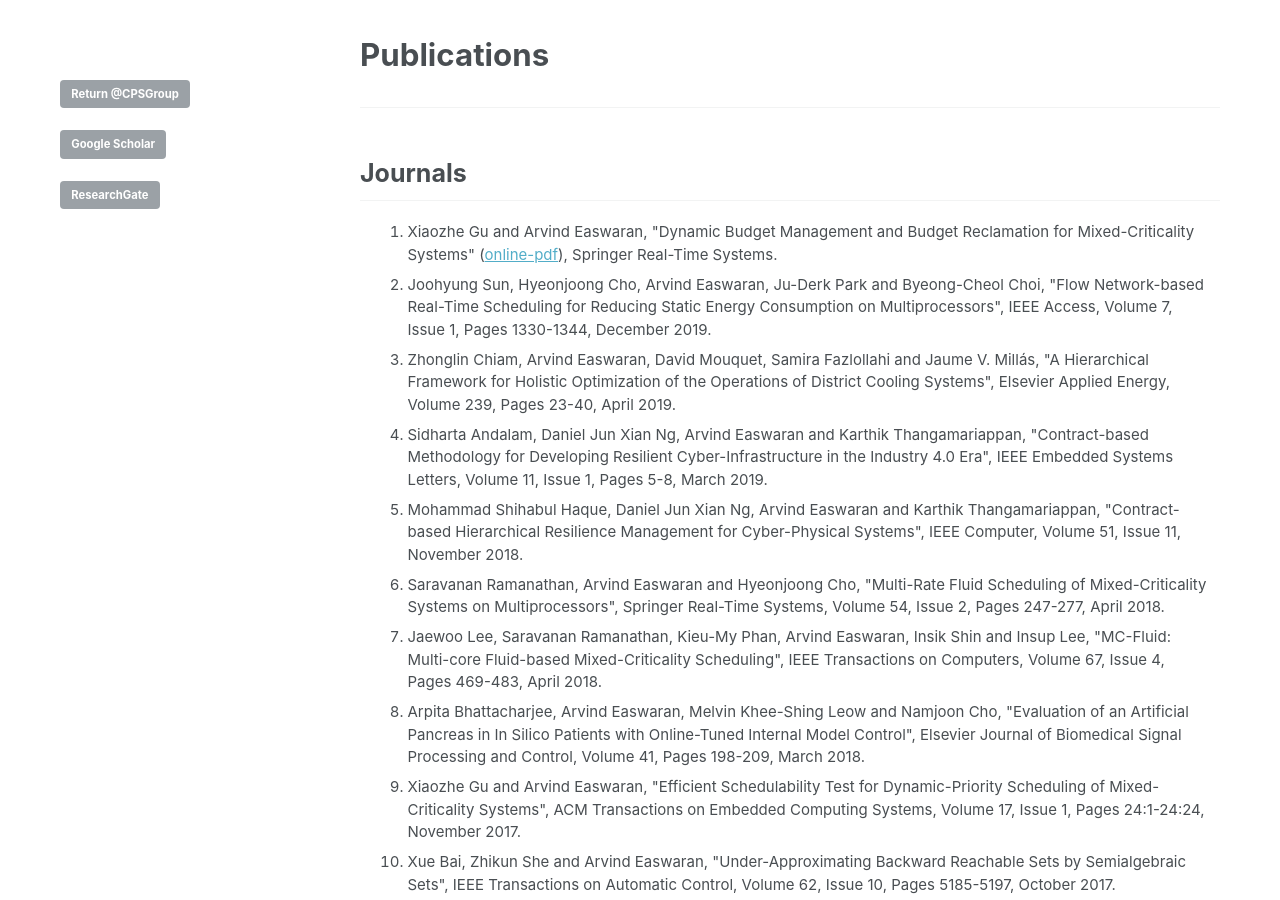
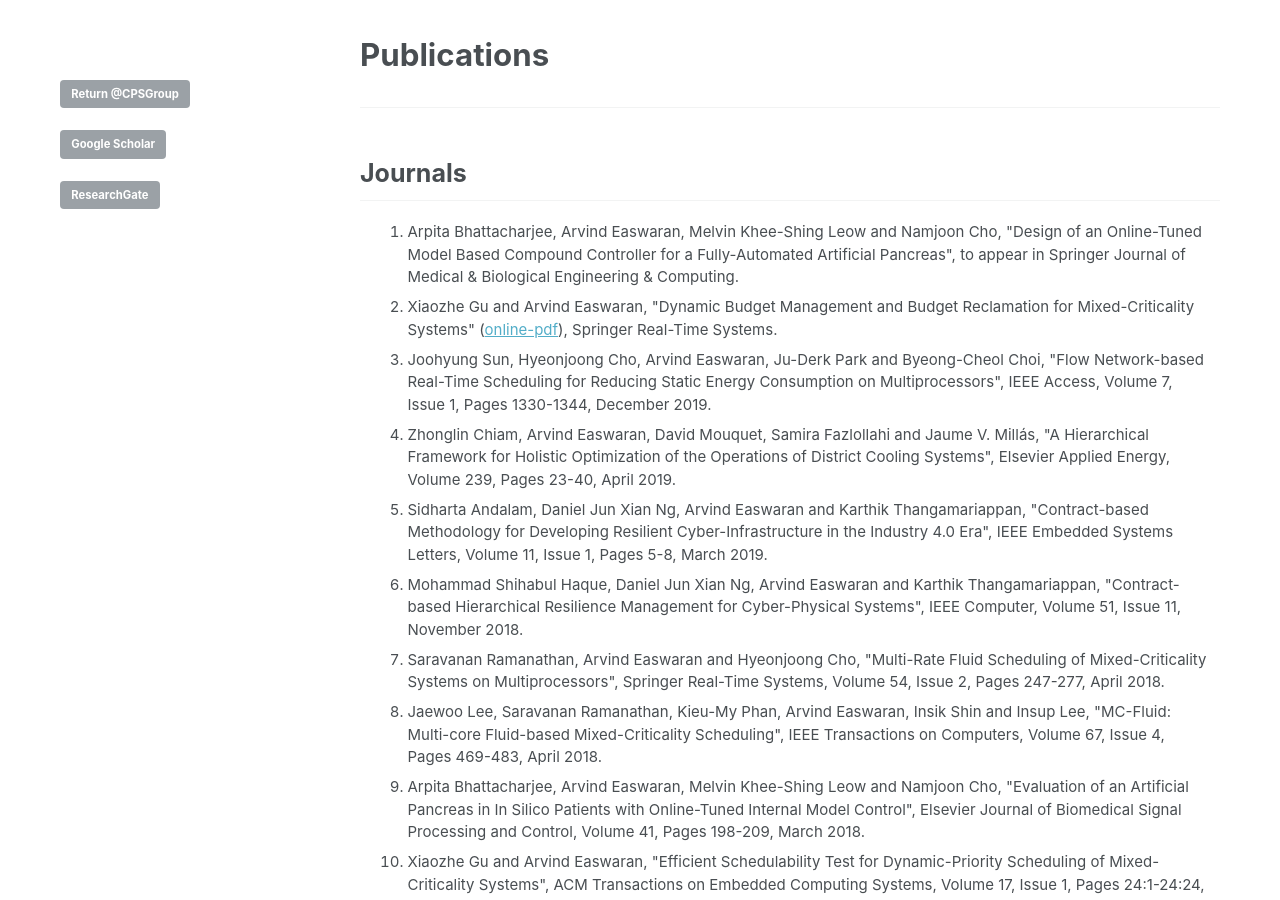
Before and after one commit to CPS-research-group/CPS-research-group.github.io, a Jekyll site: the page built from _pages/research_profile.md, in a window 1280 px wide and 900 px high. Built offline with Jekyll 4.4.1, drawn with Linux system fonts in a browser that asks for light colours.

Commit message:
Updates.

```diff
--- a/_pages/research_profile.md
+++ b/_pages/research_profile.md
@@ -22,8 +22,8 @@ a.a:active {color:#0000FF; text-decoration:none;}
 </style>
 ******
 ## Journals
-
   <ol>
+    <li class="a">Arpita Bhattacharjee, Arvind Easwaran, Melvin Khee-Shing Leow and Namjoon Cho, "Design of an Online-Tuned Model Based Compound Controller for a Fully-Automated Artificial Pancreas", to appear in Springer Journal of Medical & Biological Engineering & Computing.</li>
     <li class="a">Xiaozhe Gu and Arvind Easwaran, "Dynamic Budget Management and Budget Reclamation for Mixed-Criticality Systems" (<a href="https://rdcu.be/bo09g">online-pdf</a>), Springer Real-Time Systems.</li>
     <li class="a">Joohyung Sun, Hyeonjoong Cho, Arvind Easwaran, Ju-Derk Park and Byeong-Cheol Choi, "Flow Network-based Real-Time Scheduling for Reducing Static Energy Consumption on Multiprocessors", IEEE Access, Volume 7, Issue 1, Pages 1330-1344, December 2019.</li>
     <li class="a">Zhonglin Chiam, Arvind Easwaran, David Mouquet, Samira Fazlollahi and Jaume V. Mill&aacute;s, "A Hierarchical Framework for Holistic Optimization of the Operations of District Cooling Systems", Elsevier Applied Energy, Volume 239, Pages 23-40, April 2019.</li>
```
